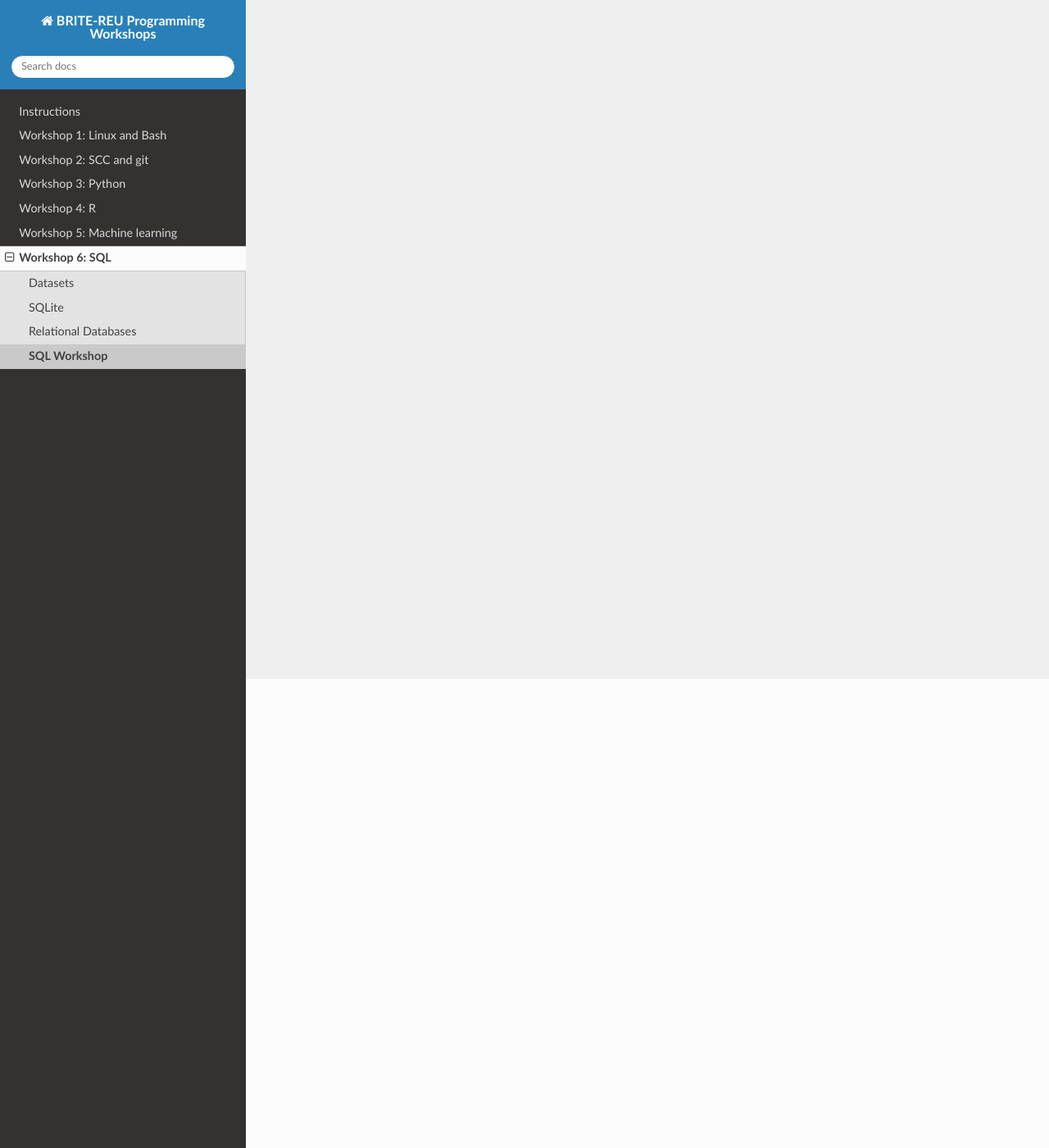
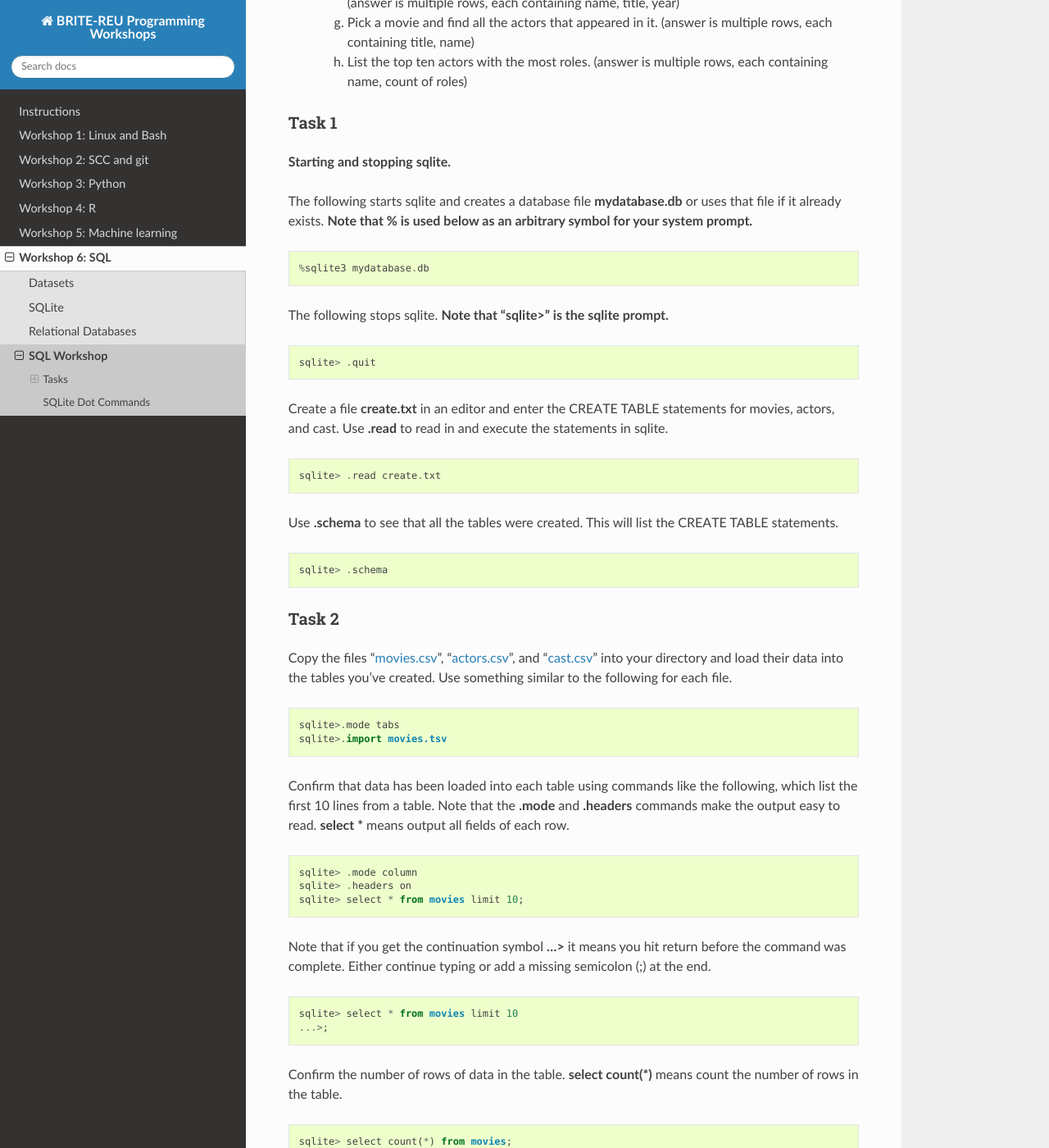
Before and after one commit to BRITE-REU/programming-workshops, a Sphinx documentation site: the page built from source/workshops/06_SQL/Workshop_SQL.rst, in a window 1280 px wide and 1400 px high, scrolled down 572 px. Shown: the whole window at 82% size. Built offline with Sphinx 7.4.7 and the Read the Docs theme 2.0.0, drawn with Linux system fonts in a browser that asks for light colours; some of the changed text lies outside the part shown.

Commit message:
Update Workshop_SQL.rst

```diff
--- a/source/workshops/06_SQL/Workshop_SQL.rst
+++ b/source/workshops/06_SQL/Workshop_SQL.rst
@@ -3,3 +3,134 @@
 =====================================================================
 SQL Workshop
 =====================================================================
+.. _tasks:
+
+--------------
+Tasks
+--------------
+In the workshop, we'll do the following.  See the instructions below for guidance in each task.
+
+1. `Task 1`_: Create tables for movies, actors, and cast.
+
+2. `Task 2`_: Add data to the tables using the files movies.tsv, actors.tsv, cast.tsv.
+
+3. `Task 3`_:  Write queries to get answers for the following.
+
+	a. How many actors are listed in the actor table?  (answer is an integer)
+
+	b. How many movies in the movie table? (answer is an integer)
+
+	c. How many movies have the word "bride" in the title?  "groom" in the title? (answer for each is an integer)
+	d. How many actors have a first name that starts "Amy"? (answer is a number)
+	e. Pick a year and list the first five movies in the year you picked with titles that start with a "b" and with "comedy" in the genres column.  (answer is five rows, each containing year, title, genre)
+	f. Pick a favorite actor and list all titles and years of the movies that person appears in. (answer is multiple rows, each containing name, title, year)
+	g. Pick a movie and find all the actors that appeared in it.  (answer is multiple rows, each containing title, name)
+	h. List the top ten actors with the most roles.  (answer is multiple rows, each containing name, count of roles)
+
+.. _`Task 1`:
+
+************
+Task 1
+************
+
+**Starting and stopping sqlite.**
+
+The following starts sqlite and creates a database file **mydatabase.db** or uses that file if it already exists.  **Note that % is used below as an arbitrary symbol for your system prompt.**
+
+.. code::
+
+	%sqlite3 mydatabase.db
+
+
+The following stops sqlite.  **Note that "sqlite>" is the sqlite prompt.**
+
+.. code::
+
+    sqlite> .quit
+
+
+Create a file **create.txt** in an editor and enter the CREATE TABLE statements for movies, actors, and cast.  Use **.read** to read in and execute the statements in sqlite.
+
+.. code::
+
+   sqlite> .read create.txt
+
+
+Use **.schema** to see that all the tables were created.  This will list the CREATE TABLE statements.
+
+.. code::
+
+   sqlite> .schema
+
+.. _`Task 2`:
+
+************
+Task 2
+************
+
+Copy the files "`movies.csv <https://github.com/BRITE-REU/programming-workshops/blob/master/source/workshops/06_SQL/data/movies.csv>`_", "`actors.csv <https://github.com/BRITE-REU/programming-workshops/blob/master/source/workshops/06_SQL/data/actors.csv>`_", and "`cast.csv <https://github.com/BRITE-REU/programming-workshops/blob/master/source/workshops/06_SQL/data/cast.csv>`_" into your directory and load their data into the tables you've created.  Use something similar to the following for each file.
+
+.. code::
+
+	sqlite>.mode tabs
+	sqlite>.import movies.tsv
+
+Confirm that data has been loaded into each table using commands like the following, which list the first 10 lines from a table.  Note that the **.mode** and **.headers** commands make the output easy to read.  **select \*** means output all fields of each row.
+
+.. code::
+
+	sqlite> .mode column
+	sqlite> .headers on
+	sqlite> select * from movies limit 10;
+
+
+Note that if you get the continuation symbol  **...>** it means you hit return before the command was complete.  Either continue typing or add a missing semicolon (;) at the end.
+
+.. code::
+
+	sqlite> select * from movies limit 10
+   	...>;
+
+
+Confirm the number of rows of data in the table. **select count(*)** means count the number of rows in the table.
+
+.. code::
+
+	sqlite> select count(*) from movies;
+
+
+.. _`Task 3`:
+
+************
+Task 3
+************
+
+Write SQL select statements to get the answers to the listed questions.
+
+.. _`dot commands`:
+
+---------------
+SQLite Dot Commands
+---------------
+
+.. code::
+
+	sqlite3 dot commands
+
+	.quit                  	Exit sqlite3
+	.headers on|off        	Turn display of field names on or off
+	.help                  	Show this message
+	.import FILE TABLE     	Import data from FILE into TABLE
+	.mode OPTION		Set output mode where OPTION is one of:
+				    csv     	  Comma-separated values
+				    tabs    	  Tab-separated values
+				    list     	  Values delimited by .separator strings
+                                    column   Left-aligned columns for display (use with .width)
+	.open FILE	       	Close existing database and open FILE database
+	.output FILE|stdout    	Send output (such as result of SQL query) to FILE or screen
+	.read FILE	       	Execute SQL in FILE
+	.schema 		Show the CREATE statements in this database
+	.separator "x"		Change the column separator to x for both .import and output
+	.show                  	Show the current values for various settings
+	.width n1 n2 …		Set column widths for "column" mode, 0 means auto set column,
+				    negative values right-justify
```
